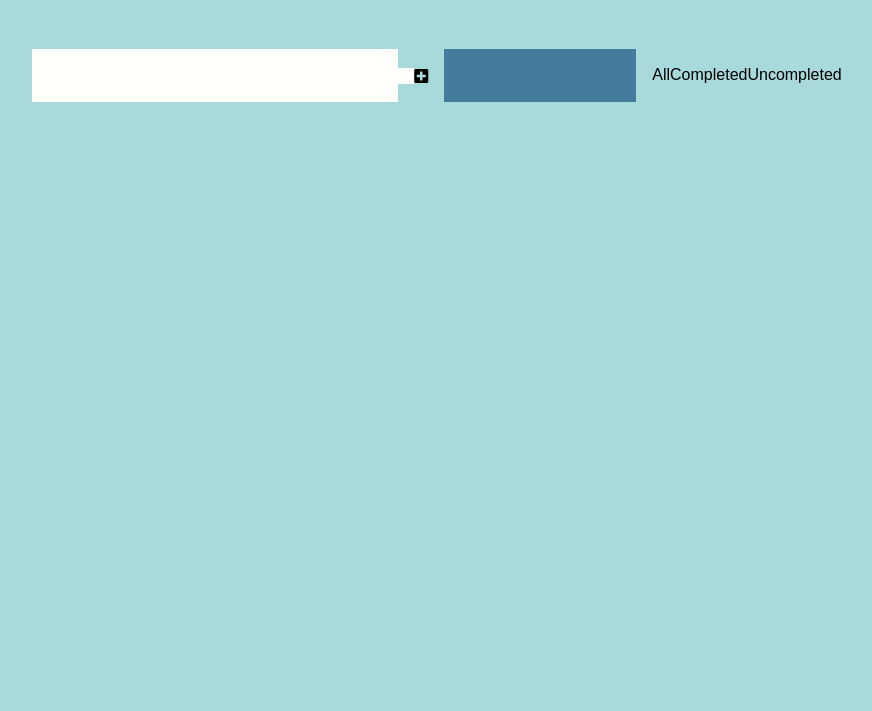
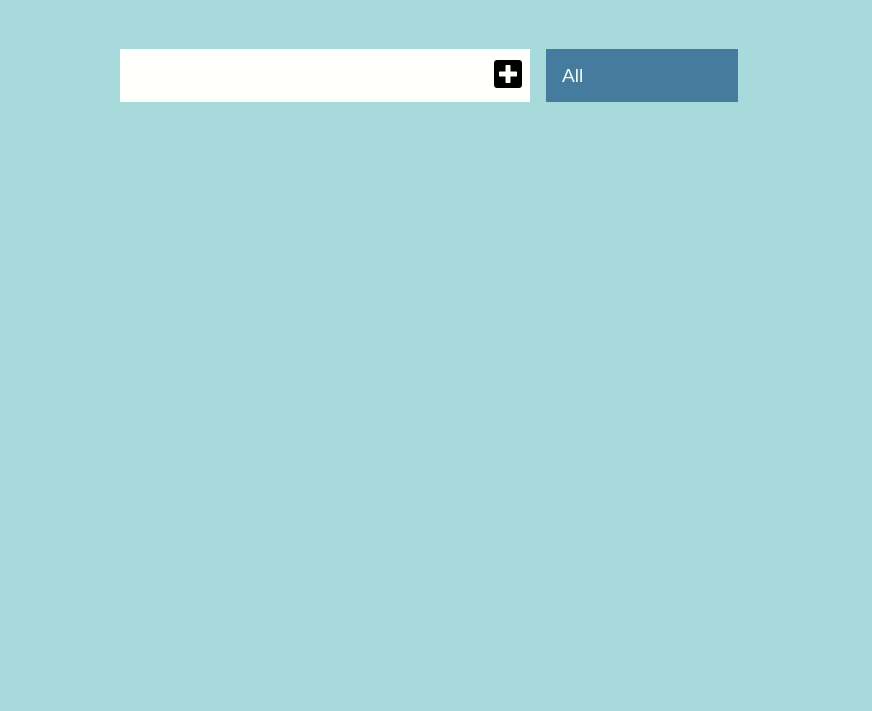
Before and after one commit to nvs581/OCC-TMA, a plain HTML site: page index.html in a window 1280 px wide. Shown: the part 137-848 px from the top of the page, without its empty margins (203-1075 px from the left). Drawn offline with Linux system fonts and the light colour scheme.

Commit message:
update html file

```diff
--- a/index.html
+++ b/index.html
@@ -4,30 +4,37 @@
     <meta charset="UTF-8" />
     <meta name="viewport" content="width=device-width, initial-scale=1.0" />
     <title>Task Manager</title>
+
     <link
       rel="stylesheet"
       href="https://cdnjs.cloudflare.com/ajax/libs/font-awesome/5.12.1/css/all.min.css"
       integrity="sha256-mmgLkCYLUQbXn0B1SRqzHar6dCnv9oZFPEC1g1cwlkk="
       crossorigin="anonymous"
     />
+
     <link rel="stylesheet" href="./styles.css" />
   </head>
-    <body></body>
+
+  <body>
     <h1 id="title">Task Manager</h1>
+
     <form>
       <input type="text" class="todo-input" />
-            <button class="todo-button" type="submit"></button>
+      <button class="todo-button" type="submit">
         <i class="fas fa-plus-square"></i>
       </button>
-            <select class="filter-todo"></select>
+
+      <select class="filter-todo">
         <option value="all">All</option>
         <option value="completed">Completed</option>
         <option value="uncompleted">Uncompleted</option>
       </select>
     </form>
-        <div class="todo-container"></div>
+
+    <div class="todo-container">
       <ul class="todo-list"></ul>
     </div>
+
     <script src="./app.js"></script>
   </body>
 </html>
```
Lines whose indentation alone changed are shown as unchanged.
